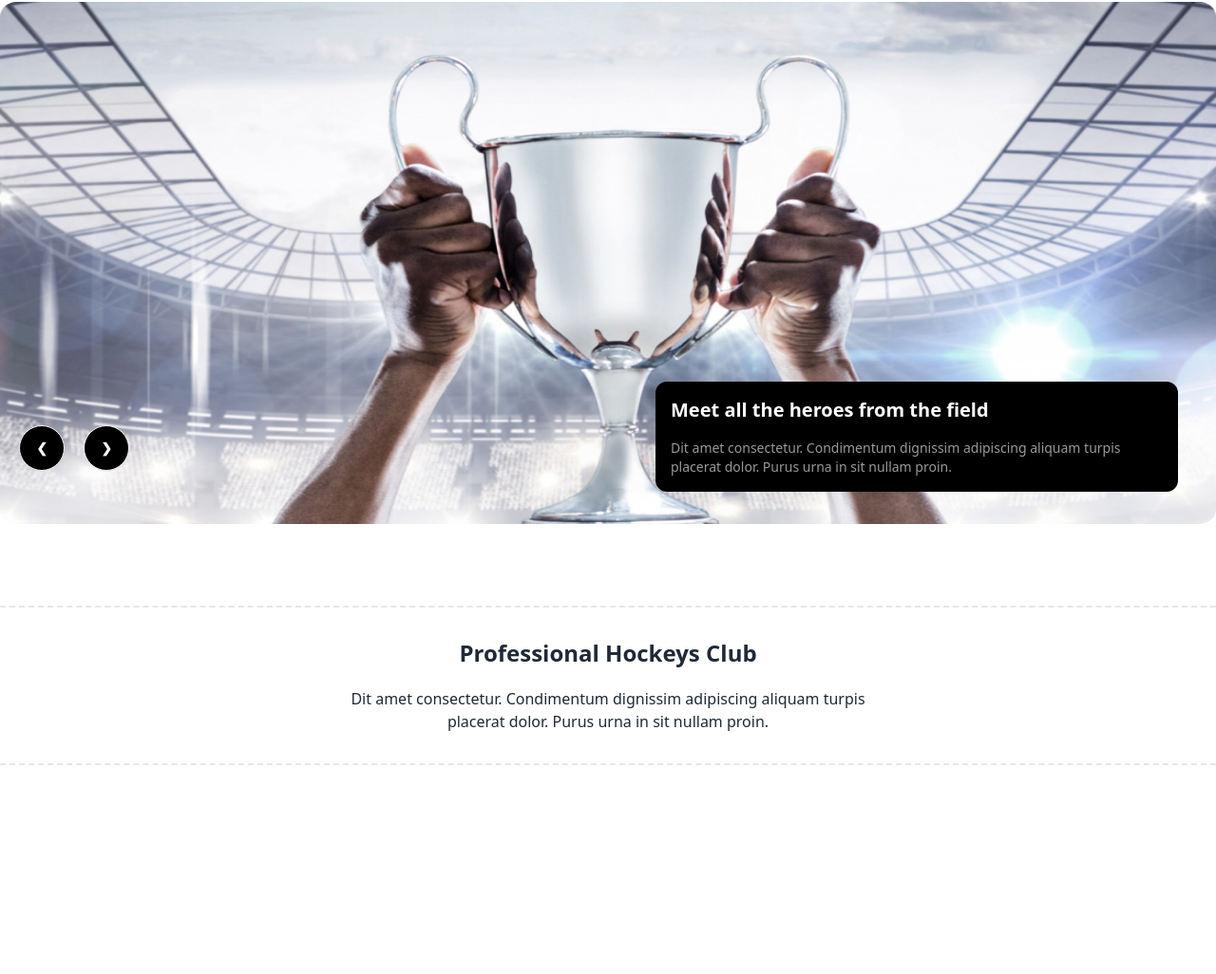
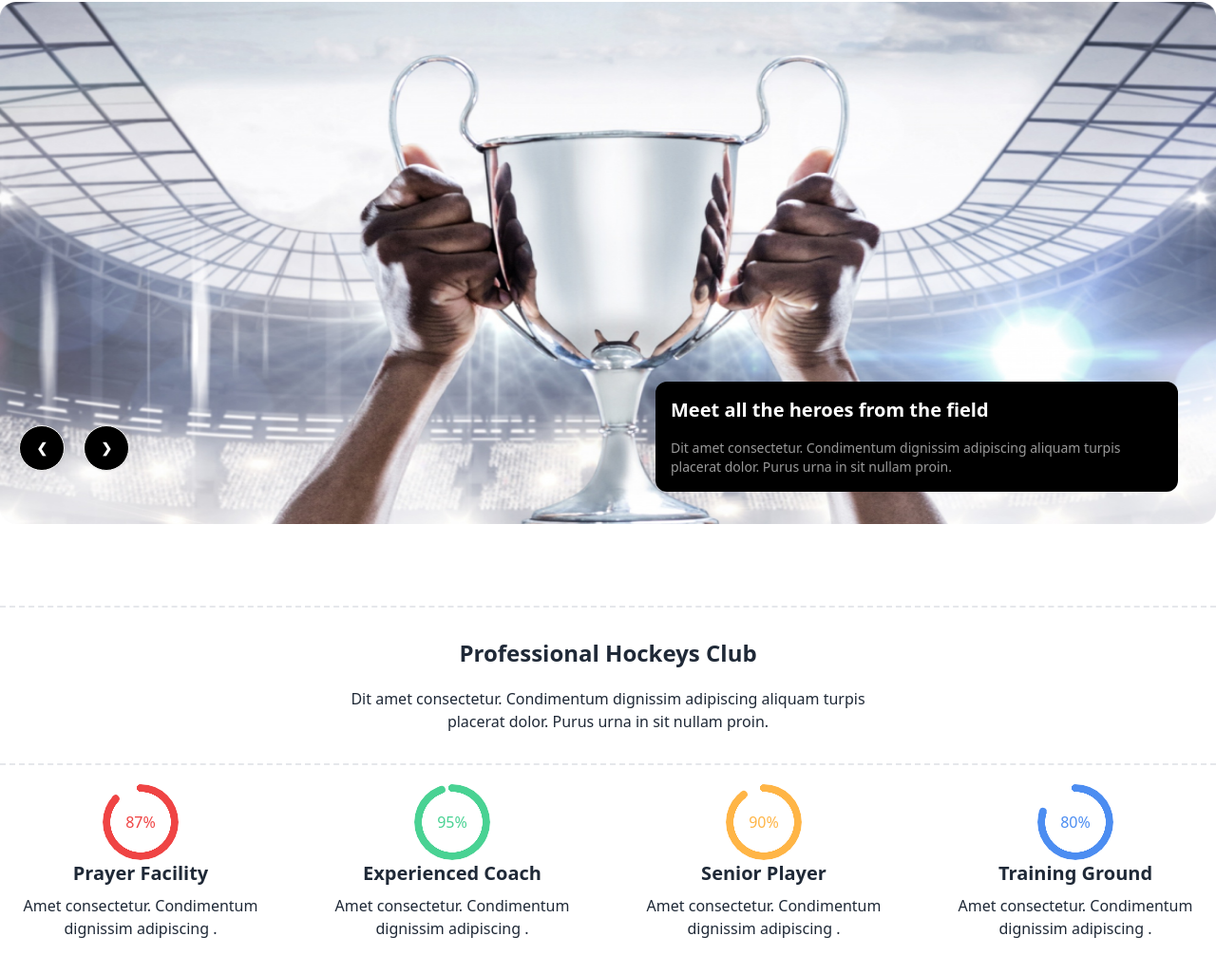
Before and after one commit to emonRoky/B9A3-Hockeys, a plain HTML site: page index.html in a window 1280 px wide. Shown: the part 66-1092 px from the top of the page at 95% size. Before the commit the page ends 952 px from the top, so only its background shows below. Drawn offline with nearby package versions, Linux system fonts and the light colour scheme.

Commit message:
added progress section

```diff
--- a/index.html
+++ b/index.html
@@ -151,6 +151,29 @@
           Dit amet consectetur. Condimentum dignissim adipiscing aliquam turpis placerat dolor. Purus urna in sit nullam proin.
         </p>
       </div>
+       <!-- progress bar -->
+        <div class="text-center grid grid-cols-1 gap-8 mt-5 md:grid-cols-2 lg:grid-cols-4">
+          <div>
+            <div class="radial-progress text-red-500" style="--value:87;" role="progressbar">87%</div>
+            <h2 class="font-semibold text-xl">Prayer Facility</h2>
+            <p class="mt-2 px-10 lg:p-0 md:p-0">Amet consectetur. Condimentum dignissim adipiscing .</p>
+          </div>
+          <div>
+            <div class="radial-progress text-customGreen" style="--value:95;" role="progressbar">95%</div>
+            <h2 class="font-semibold text-xl">Experienced Coach</h2>
+            <p class="mt-2 px-10 lg:p-0 md:p-0">Amet consectetur. Condimentum dignissim adipiscing .</p>
+          </div>
+          <div>
+            <div class="radial-progress text-customOrange" style="--value:90;" role="progressbar">90%</div>
+            <h2 class="font-semibold text-xl">Senior Player</h2>
+            <p class="mt-2 lg:p-0 md:p-0">Amet consectetur. Condimentum dignissim adipiscing .</p>
+          </div>
+          <div>
+            <div class="radial-progress text-customBlue" style="--value:80;" role="progressbar">80%</div>
+            <h2 class="font-semibold text-xl">Training Ground</h2>
+            <p class="mt-2 lg:p-0 md:p-0">Amet consectetur. Condimentum dignissim adipiscing .</p>
+          </div>
+        </div>
      </section>
   </main>
 </body>
--- a/tailwind.js
+++ b/tailwind.js
@@ -6,6 +6,9 @@ tailwind.config = {
           "primary-color": '#FF4240',
           "gradient-end": '#F00',
           "color-border": '#13131833',
+         "customGreen": '#49D293',
+         "customOrange": '#FFB546',
+         "customBlue": '#4C8DF1',
         }
       }
     }
```
